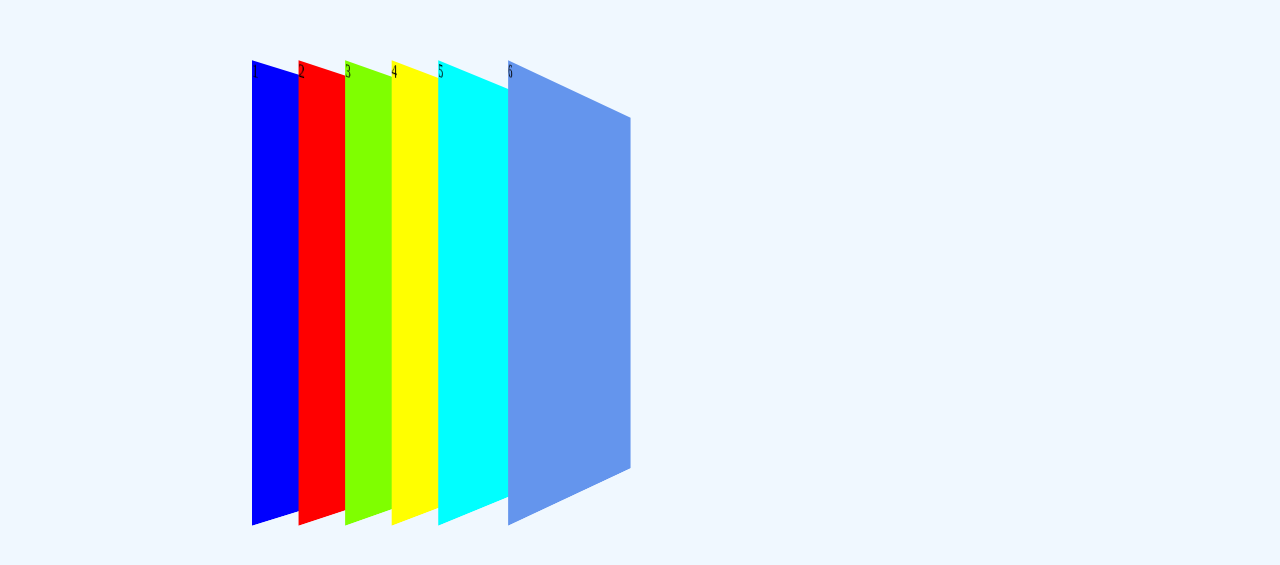
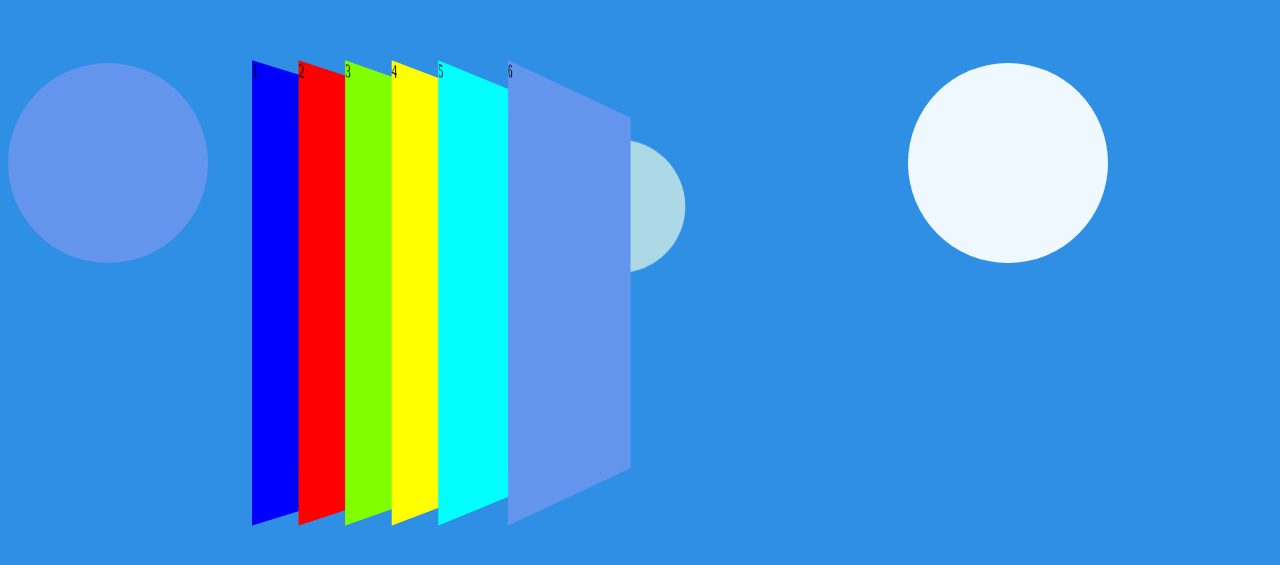
Before and after one commit to Suntigo/warm-up, a plain HTML site: page Time.html in a window 1280 px wide. Shown: the part 115-680 px from the top of the page. Drawn offline with Linux system fonts and the light colour scheme.

Commit message:
Full-Version

```diff
--- a/Time.html
+++ b/Time.html
@@ -6,7 +6,7 @@
     <title>Document</title>
     <style>
         body{
-            background-color: aliceblue;
+            background-color: rgb(46, 143, 228);
             min-height: 100vh;
             display: flex;
             justify-content: center;
@@ -60,22 +60,68 @@
             background-color: aqua;
             left: 360px;
             transform: rotateY(70deg);
-            transition: 5s transform;
+            /* transition: 5s transform; */
+            animation: file 5s infinite linear ;
+            animation-play-state: paused;
         }
            .item5:hover{
-            transform:  translateZ(200px)  rotateY(0deg);
+             animation-play-state: running;
         }
+
+
+           @keyframes file{
+            0%{
+                transform: rotateY(70deg);
+            }
+
+            50%{
+                transform:  translateZ(200px) rotateY(70deg) ;
+            }
+
+            80%{
+                   transform:  translateZ(200px) rotateY(0deg) ;
+            }
+
+            100%{
+                 transform:  translateZ(200px) rotateY(0deg) ;
+            }
+
+           }
         .item6{
             background-color: cornflowerblue;
             left: 420px;
             transform: rotateY(70deg);
             transition: 5s transform;
+
         }
         .item6:hover{
-            transform:  translateZ(200px)  rotateY(0deg);
+           transform:  translateZ(200px)  rotateY(0deg);
         }
            /* This is The original file */
            /* This is the branch file */
+
+
+        .back1,.back2,.back3{position: absolute; width: 200px; height: 200px; border-radius: 50%; transform: rotateY(0deg);}
+
+        .back1{
+            background-color: aliceblue;
+            top: 170px;
+            left: 900px;
+        }
+
+        .back2{
+            background-color: cornflowerblue;
+            top: 170px;
+            left: 0px;
+        }
+
+        .back3{
+            background-color: lightblue;
+            top: 170px;
+            left: 500px;
+            transform: translateZ(-500px);
+        }
+
     </style>
 </head>
 <body>
@@ -85,5 +131,9 @@
     <div class="item4">4</div>
     <div class="item5">5</div>
     <div class="item6">6</div>
+
+    <div class="back1"></div>
+    <div class="back2"></div>
+    <div class="back3"></div>
 </body>
 </html>
```
